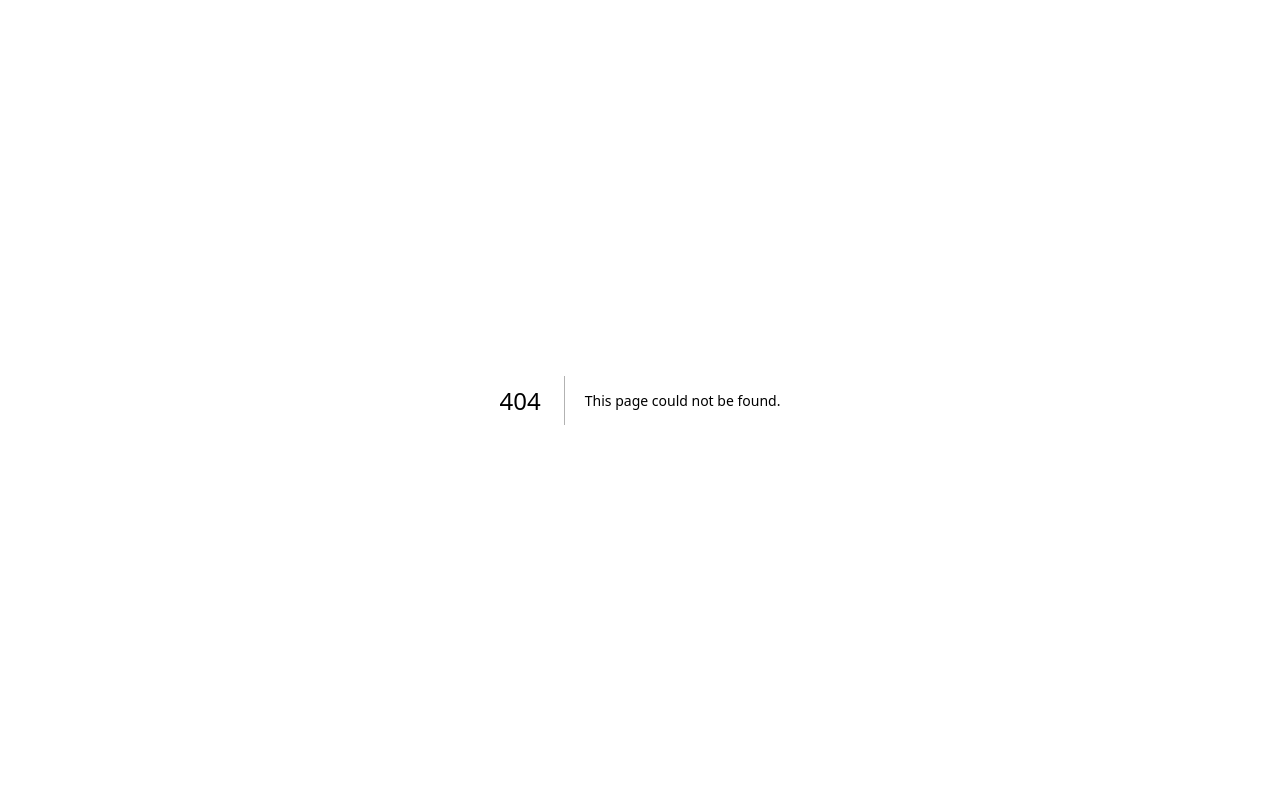
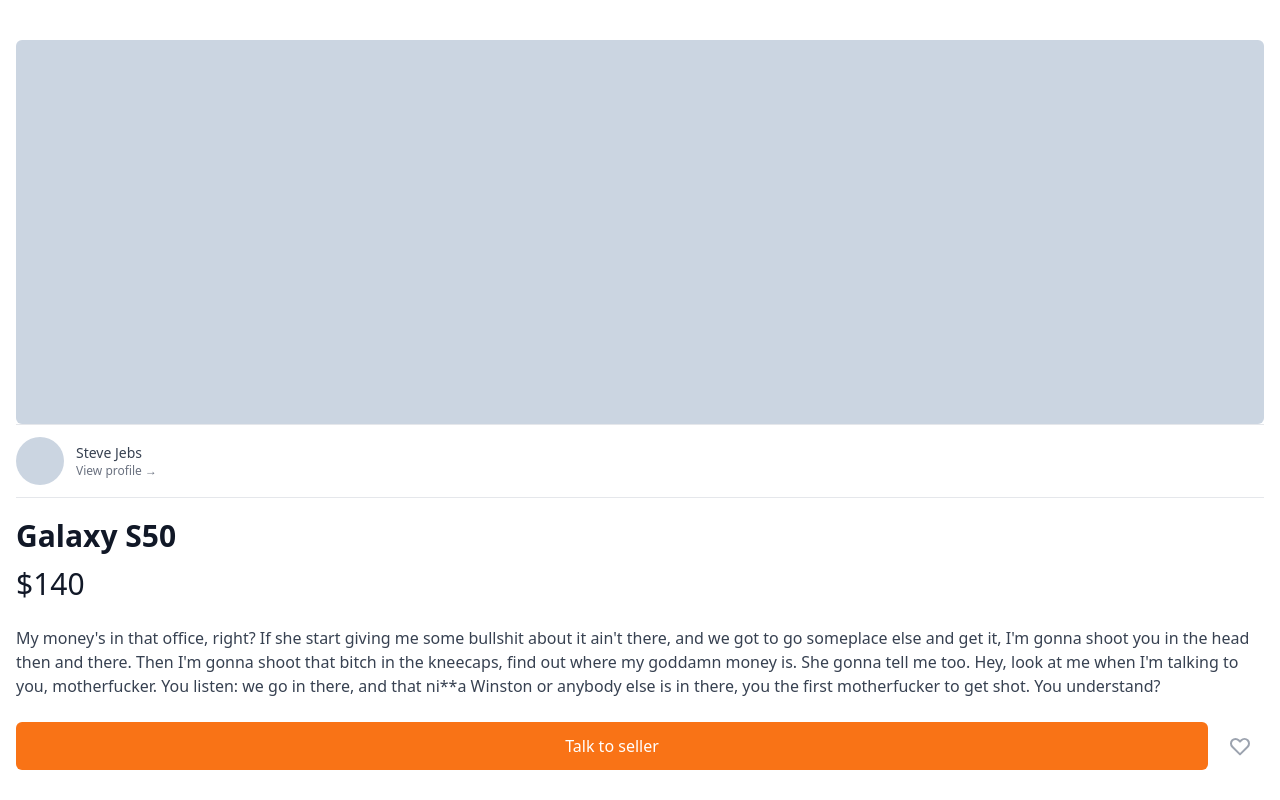
Before and after one commit to seonhop/carrot-market, a Next.js app: page /items/1 in a window 1280 px wide. Before the commit this address had no page. Shown: the top 800 px of the page. Built offline with nearby package versions, Linux system fonts and the light colour scheme.

Commit message:
individual item page

```diff
--- /dev/null
+++ b/pages/items/[id].tsx
@@ -0,0 +1,70 @@
+import type { NextPage } from "next";
+
+const ItemDetail: NextPage = () => {
+	return (
+		<div className="px-4 py-10 ">
+			<div className="mb-8">
+				<div className="h-96 rounded-md bg-slate-300" />
+				<div className="flex cursor-pointer items-center space-x-3 border-t  border-b py-3">
+					<div className="h-12 w-12 rounded-full bg-slate-300" />
+					<div>
+						<p className="text-sm font-medium text-gray-700">Steve Jebs</p>
+						<p className="text-xs font-medium text-gray-500">
+							View profile &rarr;
+						</p>
+					</div>
+				</div>
+				<div className="mt-5 ">
+					<h1 className="text-3xl font-bold text-gray-900">Galaxy S50</h1>
+					<span className="mt-3 block text-3xl text-gray-900">$140</span>
+					<p className="my-6 text-base text-gray-700">
+						My money&apos;s in that office, right? If she start giving me some
+						bullshit about it ain&apos;t there, and we got to go someplace else
+						and get it, I&apos;m gonna shoot you in the head then and there.
+						Then I&apos;m gonna shoot that bitch in the kneecaps, find out where
+						my goddamn money is. She gonna tell me too. Hey, look at me when
+						I&apos;m talking to you, motherfucker. You listen: we go in there,
+						and that ni**a Winston or anybody else is in there, you the first
+						motherfucker to get shot. You understand?
+					</p>
+					<div className="flex items-center justify-between space-x-2">
+						<button className="flex-1 rounded-md bg-orange-500 py-3 font-medium text-white hover:bg-orange-600 focus:outline-none focus:ring-2 focus:ring-orange-500 focus:ring-offset-2">
+							Talk to seller
+						</button>
+						<button className="flex items-center justify-center rounded-md p-3 text-gray-400 hover:bg-gray-100 hover:text-gray-500">
+							<svg
+								className="h-6 w-6 "
+								xmlns="http://www.w3.org/2000/svg"
+								fill="none"
+								viewBox="0 0 24 24"
+								stroke="currentColor"
+								aria-hidden="true"
+							>
+								<path
+									strokeLinecap="round"
+									strokeLinejoin="round"
+									strokeWidth="2"
+									d="M4.318 6.318a4.5 4.5 0 000 6.364L12 20.364l7.682-7.682a4.5 4.5 0 00-6.364-6.364L12 7.636l-1.318-1.318a4.5 4.5 0 00-6.364 0z"
+								/>
+							</svg>
+						</button>
+					</div>
+				</div>
+			</div>
+			<div>
+				<h2 className="text-2xl font-bold text-gray-900">Similar items</h2>
+				<div className="mt-6 grid grid-cols-2 gap-4">
+					{[...Array(6)].map((_, i) => (
+						<div key={i}>
+							<div className="mb-4 h-56 w-full rounded-md bg-slate-300" />
+							<h3 className="-mb-1 text-gray-700">Galaxy S60</h3>
+							<span className="text-sm font-medium text-gray-900">$6</span>
+						</div>
+					))}
+				</div>
+			</div>
+		</div>
+	);
+};
+
+export default ItemDetail;
```
